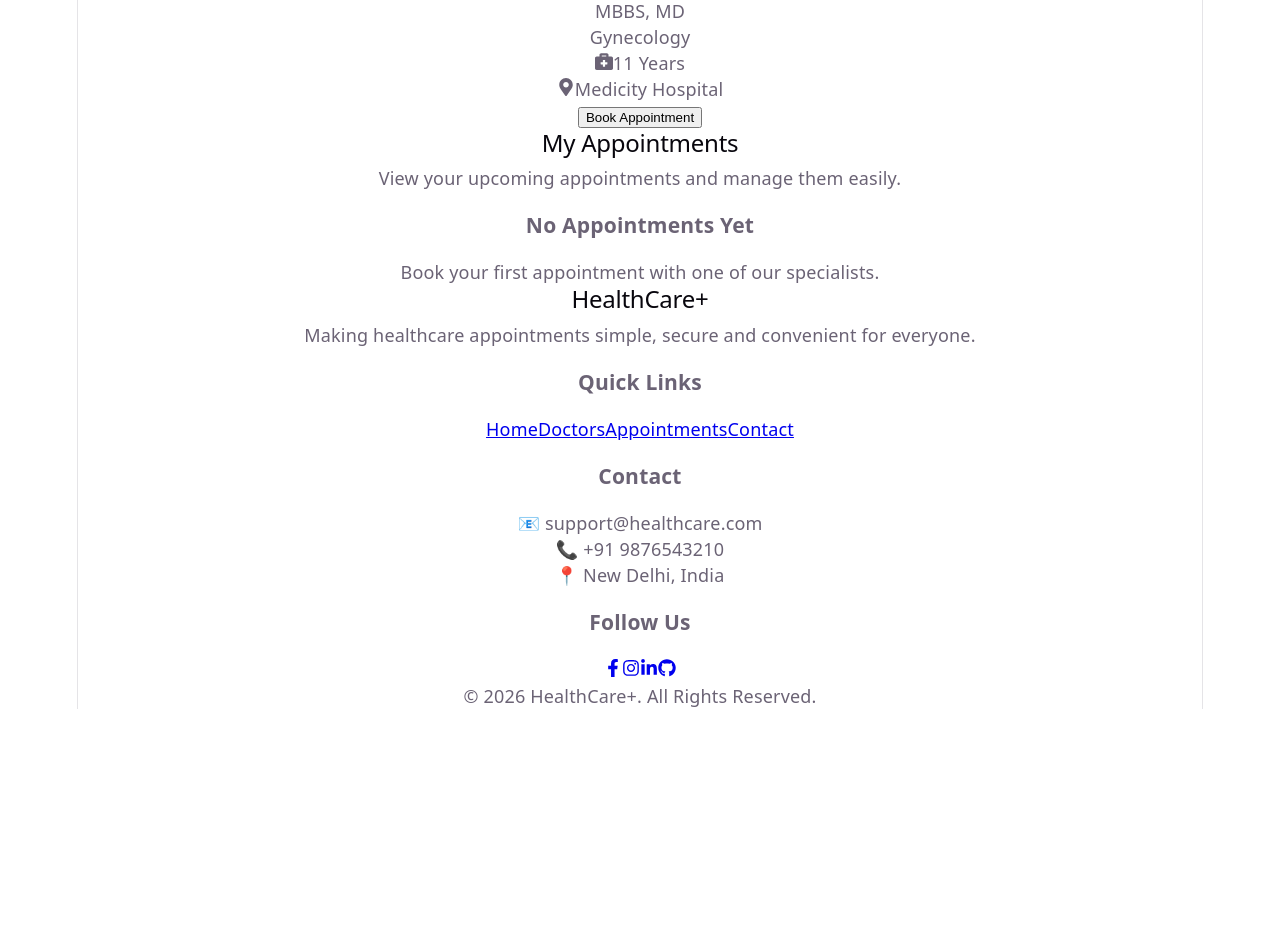
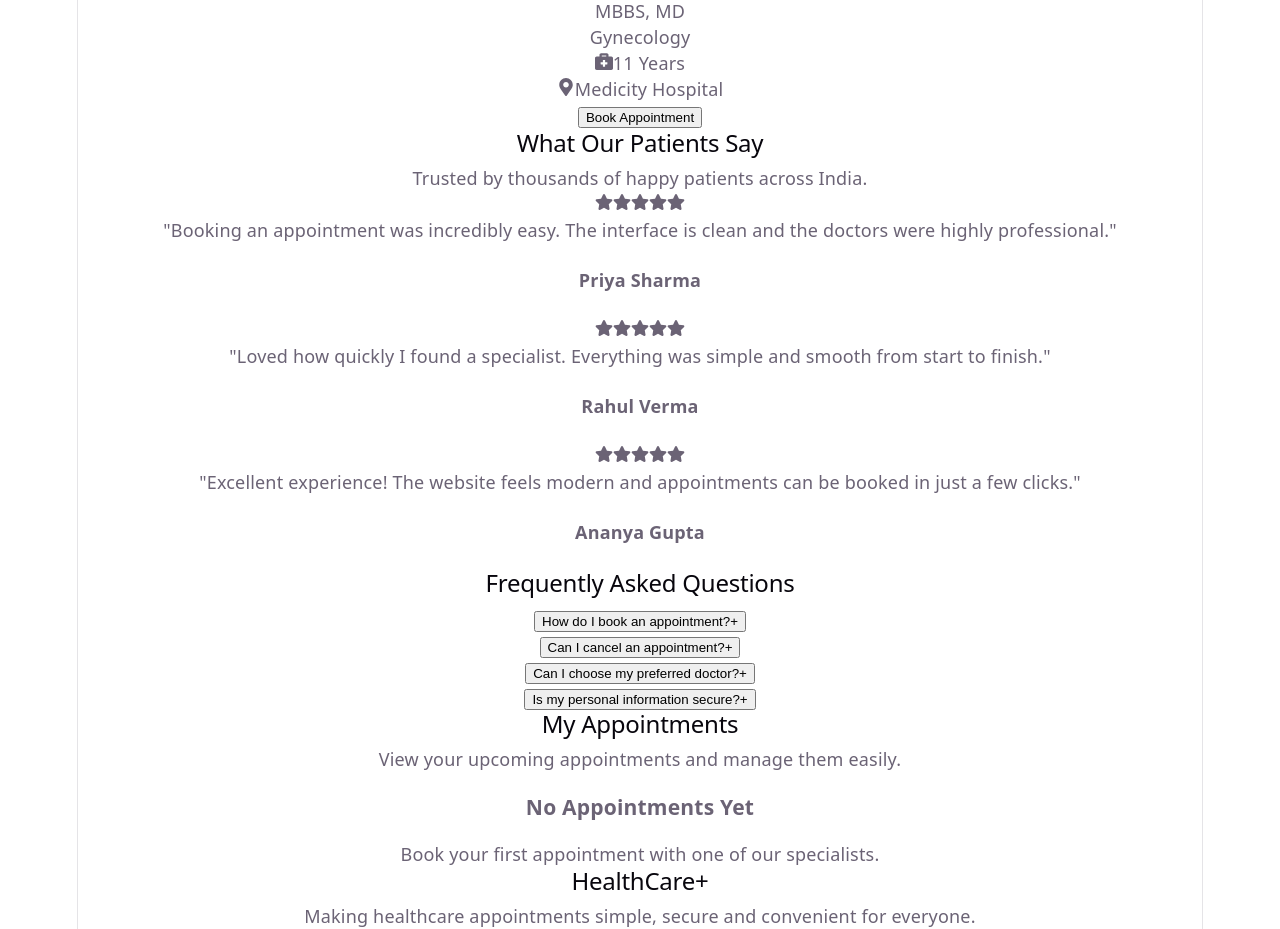
Before and after one commit to tiwari86424-blip/doctor-appointment-system, a React (Vite) app in the folder client/: page / in a window 1280 px wide. Shown: the part 10280-11209 px from the top of the page. Before the commit the page ends 10989 px from the top, so only its background shows below. Built offline with nearby package versions, Linux system fonts and the light colour scheme; the HTML template or start-up script is replaced by a standard one.

Commit message:
Complete healthcare appointment booking frontend

```diff
--- a/client/src/App.jsx
+++ b/client/src/App.jsx
@@ -5,6 +5,8 @@ import Hero from "./components/Hero";
 import Stats from "./components/Stats";
 import WhyUs from "./components/WhyUs";
 import DoctorGrid from "./components/DoctorGrid";
+import Testimonials from "./components/Testimonials";
+import FAQ from "./components/FAQ";
 import AppointmentList from "./components/AppointmentList";
 import BookingModal from "./components/BookingModal";
 import LoginModal from "./components/LoginModal";
@@ -48,6 +50,8 @@ function App() {
       <DoctorGrid
         onBook={(doctor) => setSelectedDoctor(doctor)}
       />
+      <Testimonials />
+      <FAQ />
 
       <AppointmentList
         appointments={appointments}
--- /dev/null
+++ b/client/src/components/FAQ.jsx
@@ -0,0 +1,68 @@
+import { useState } from "react";
+
+const faqs = [
+  {
+    question: "How do I book an appointment?",
+    answer:
+      "Choose a doctor, click Book Appointment, select a date and available time slot.",
+  },
+  {
+    question: "Can I cancel an appointment?",
+    answer:
+      "Yes. Visit the My Appointments section and click Cancel.",
+  },
+  {
+    question: "Can I choose my preferred doctor?",
+    answer:
+      "Yes. You can search and filter doctors before booking.",
+  },
+  {
+    question: "Is my personal information secure?",
+    answer:
+      "This frontend demo showcases the interface. In a production application, patient data would be securely protected.",
+  },
+];
+
+function FAQ() {
+  const [open, setOpen] = useState(null);
+
+  return (
+    <section className="faq">
+
+      <div className="container">
+
+        <div className="section-title">
+          <h2>Frequently Asked Questions</h2>
+        </div>
+
+        {faqs.map((faq, index) => (
+
+          <div className="faq-item" key={index}>
+
+            <button
+              className="faq-question"
+              onClick={() =>
+                setOpen(open === index ? null : index)
+              }
+            >
+              {faq.question}
+              <span>{open === index ? "-" : "+"}</span>
+            </button>
+
+            {open === index && (
+              <div className="faq-answer">
+                {faq.answer}
+              </div>
+            )}
+
+          </div>
+
+        ))}
+
+      </div>
+
+    </section>
+  );
+}
+
+export default FAQ;
--- a/client/src/components/Hero.jsx
+++ b/client/src/components/Hero.jsx
@@ -1,6 +1,6 @@
 function Hero() {
   return (
-    <section className="hero">
+     <section className="hero" id="home">
 
       <div className="container hero-container">
 
--- /dev/null
+++ b/client/src/components/Testimonials.jsx
@@ -0,0 +1,60 @@
+import { FaStar } from "react-icons/fa";
+
+const reviews = [
+  {
+    id: 1,
+    name: "Priya Sharma",
+    text: "Booking an appointment was incredibly easy. The interface is clean and the doctors were highly professional.",
+  },
+  {
+    id: 2,
+    name: "Rahul Verma",
+    text: "Loved how quickly I found a specialist. Everything was simple and smooth from start to finish.",
+  },
+  {
+    id: 3,
+    name: "Ananya Gupta",
+    text: "Excellent experience! The website feels modern and appointments can be booked in just a few clicks.",
+  },
+];
+
+function Testimonials() {
+  return (
+    <section className="testimonials">
+      <div className="container">
+
+        <div className="section-title">
+          <h2>What Our Patients Say</h2>
+          <p>
+            Trusted by thousands of happy patients across India.
+          </p>
+        </div>
+
+        <div className="testimonial-grid">
+
+          {reviews.map((review) => (
+            <div className="testimonial-card" key={review.id}>
+
+              <div className="stars">
+                <FaStar />
+                <FaStar />
+                <FaStar />
+                <FaStar />
+                <FaStar />
+              </div>
+
+              <p>"{review.text}"</p>
+
+              <h4>{review.name}</h4>
+
+            </div>
+          ))}
+
+        </div>
+
+      </div>
+    </section>
+  );
+}
+
+export default Testimonials;
--- a/client/src/styles/global.css
+++ b/client/src/styles/global.css
@@ -157,9 +157,15 @@ NAVBAR
 .navbar{
 position:sticky;
 top:0;
+left:0;
+width:100%;
+background:rgba(255,255,255,0.95);
+backdrop-filter:blur(12px);
+-webkit-backdrop-filter:blur(12px);
 z-index:1000;
-background:#fff;
-box-shadow:0 2px 15px rgba(0,0,0,.08);
+box-shadow:0 4px 18px rgba(0,0,0,.08);
+transition:all .3s ease;
+padding:16px 0;
 }
 
 .nav-container{
@@ -170,12 +176,10 @@ height:78px;
 }
 
 .logo{
-display:flex;
-align-items:center;
-gap:10px;
-font-size:1.4rem;
+font-size:28px;
 font-weight:700;
 color:#2563eb;
+letter-spacing:.5px;
 }
 
 .logo-icon{
@@ -198,6 +202,8 @@ gap:34px;
 }
 
 .nav-links a{
+text-decoration:none;
+color:#334155;
 font-weight:500;
 transition:.3s;
 }
@@ -1140,3 +1146,95 @@ transition:.3s;
 background:#1d4ed8;
 transform:translateY(-2px);
 }
+
+/*=========================
+TESTIMONIALS
+==========================*/
+
+.testimonials{
+padding:90px 0;
+background:#f8fbff;
+}
+
+.section-title{
+text-align:center;
+margin-bottom:50px;
+}
+
+.section-title h2{
+font-size:36px;
+margin-bottom:10px;
+}
+
+.section-title p{
+color:#64748b;
+}
+
+.testimonial-grid{
+display:grid;
+grid-template-columns:repeat(auto-fit,minmax(280px,1fr));
+gap:30px;
+}
+
+.testimonial-card{
+background:white;
+padding:30px;
+border-radius:18px;
+box-shadow:0 10px 30px rgba(0,0,0,.08);
+transition:.3s;
+}
+
+.testimonial-card:hover{
+transform:translateY(-8px);
+}
+
+.stars{
+display:flex;
+gap:5px;
+color:#fbbf24;
+margin-bottom:20px;
+}
+
+.testimonial-card p{
+line-height:1.8;
+color:#475569;
+margin-bottom:20px;
+}
+
+.testimonial-card h4{
+color:#2563eb;
+}
+/*=========================
+FAQ
+==========================*/
+
+.faq{
+padding:90px 0;
+}
+
+.faq-item{
+background:white;
+border-radius:15px;
+margin-bottom:18px;
+overflow:hidden;
+box-shadow:0 8px 24px rgba(0,0,0,.08);
+}
+
+.faq-question{
+width:100%;
+padding:22px;
+background:white;
+border:none;
+cursor:pointer;
+display:flex;
+justify-content:space-between;
+align-items:center;
+font-size:17px;
+font-weight:600;
+}
+
+.faq-answer{
+padding:0 22px 22px;
+line-height:1.7;
+color:#64748b;
+}
```
